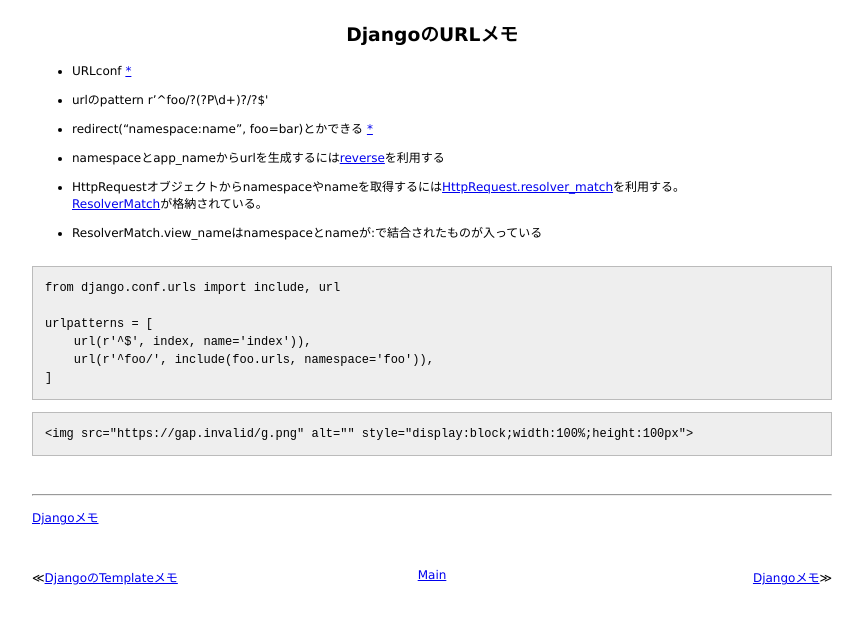
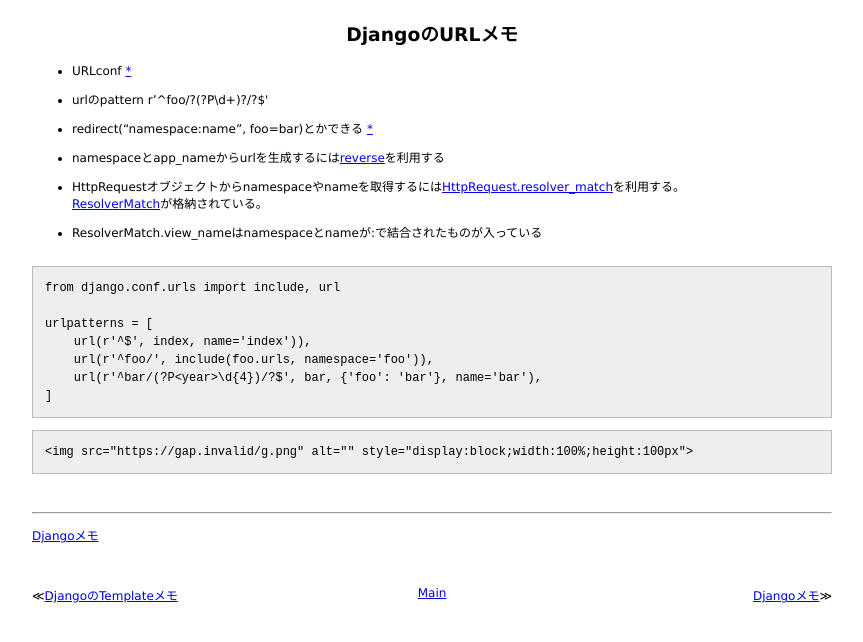
Before and after one commit to 38elements/38elements.github.com, a Jekyll site: the page built from _posts/2014-12-09-django-url.md, in a window 1280 px wide. Shown: the top 642 px of the page, without its empty margins (208-1071 px from the left). Built offline with Jekyll 4.4.1, drawn with Linux system fonts in a browser that asks for light colours.

Commit message:
Update 2014-12-09-django-url.md

````diff
--- a/_posts/2014-12-09-django-url.md
+++ b/_posts/2014-12-09-django-url.md
@@ -22,6 +22,7 @@ from django.conf.urls import include, url
 urlpatterns = [
     url(r'^$', index, name='index')),
     url(r'^foo/', include(foo.urls, namespace='foo')),
+    url(r'^bar/(?P<year>\d{4})/?$', bar, {'foo': 'bar'}, name='bar'),
 ]
 ```
 
````
